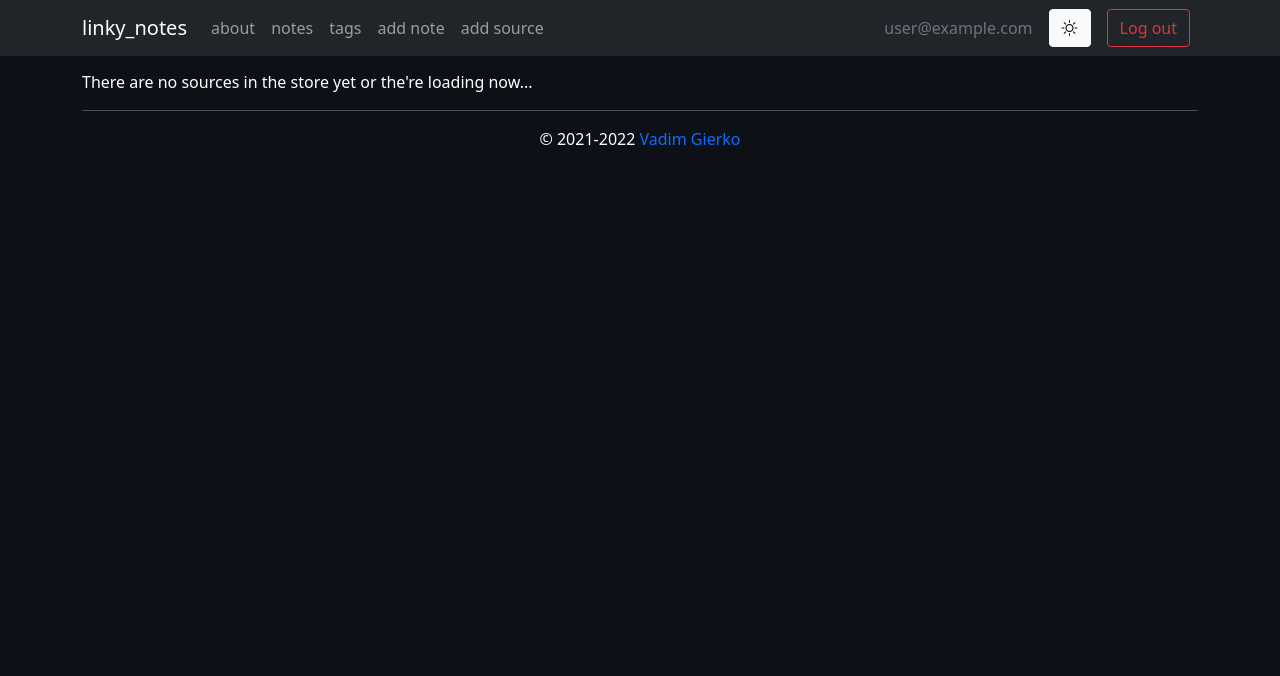
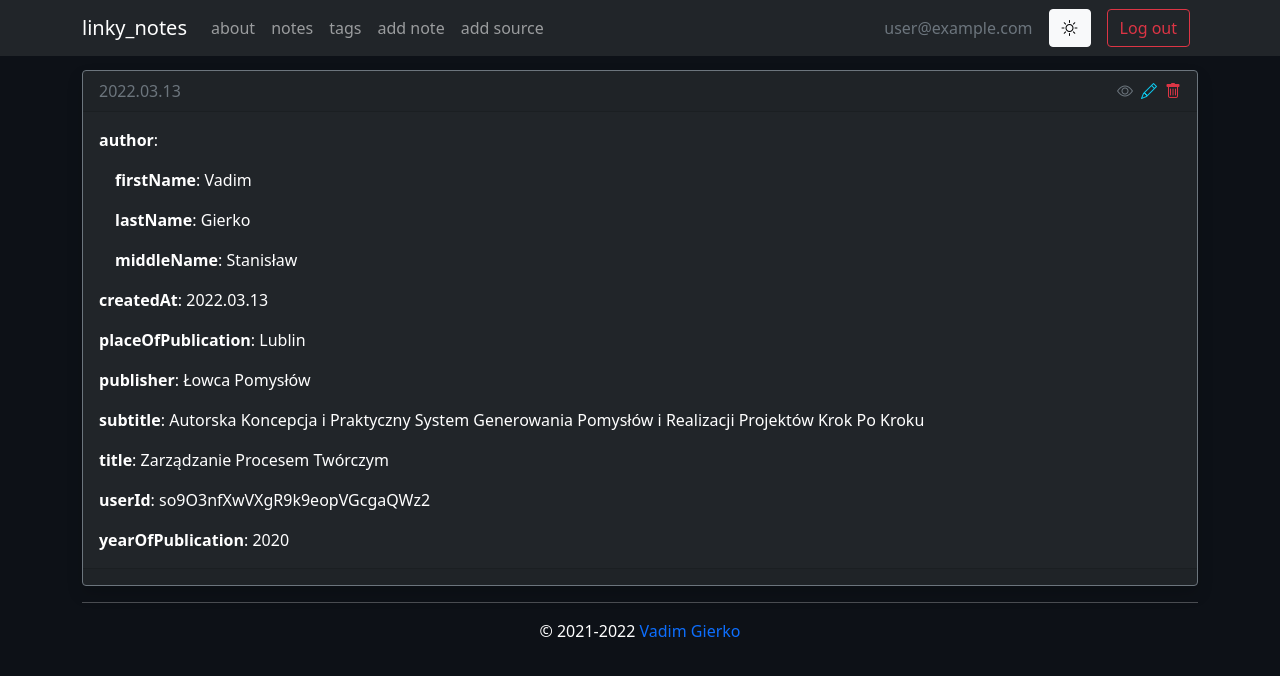
Before and after one commit to vadimgierko/linky-notes, a React (Create React App) app: page /#/sources in a window 1280 px wide. Shown: the top 676 px of the page. Built offline with nearby package versions, Linux system fonts and the light colour scheme; no server answers; the database is empty; sample sign-in values are in the browser's storage.

Commit message:
reusable customisable & flexible <List /> component completed, tested + readme

```diff
--- a/src/components/pages/Sources.js
+++ b/src/components/pages/Sources.js
@@ -1,12 +1,13 @@
 import { useTheme } from "../../hooks/use-theme";
 import { useStore } from "../../store/Store";
 import List from "../../reusable-components/molecules/List";
+import Card from "../../reusable-components/molecules/Card";
 
 export default function Sources() {
 	const { theme } = useTheme();
 	const { state } = useStore();
 
-	if (!state.user) return <p>You need to be logged to see your items!</p>;
+	//if (!state.user) return <p>You need to be logged to see your items!</p>;
 	if (!state.sources || !Object.entries(state.sources).length)
 		return (
 			<p className="sources-page">
@@ -22,9 +23,12 @@ export default function Sources() {
 			}}
 			className="sources-page"
 		>
-			<div className="sources-list">
-				<List items={state.sources} renderComponent="card" />
-			</div>
+			<List
+				items={state.sources}
+				ListItemComponent={Card}
+				itemCategoryNameInThePlural="sources"
+				itemCategoryNameInTheSingular="source"
+			/>
 		</div>
 	);
 }
--- a/src/reusable-components/molecules/Card.js
+++ b/src/reusable-components/molecules/Card.js
@@ -4,7 +4,13 @@ import PencilIconButton from "../../components/atoms/PencilIconButton";
 import TrashIconButton from "../../components/atoms/TrashIconButton";
 
 // if body prop includes text => add className="card-text" to <p>
-export default function Card({ item, itemKey, body, footer }) {
+// NOTE: now this Card is adapted for source item !!!!!!!!!!!!!!!!!!!!!!!!!!
+export default function Card({
+	item,
+	itemKey,
+	itemCategoryNameInThePlural,
+	itemCategoryNameInTheSingular,
+}) {
 	const { theme } = useTheme();
 
 	return (
@@ -21,8 +27,19 @@ export default function Card({ item, itemKey, body, footer }) {
 						{item.createdAt} {item.updatedAt ? "/ " + item.updatedAt : null}
 					</div>
 					<div className="col text-end">
-						<EyeIconButton link={"/sources/" + itemKey} />
-						<PencilIconButton link={"/sources/update-source/" + itemKey} />
+						<EyeIconButton
+							link={"/" + itemCategoryNameInThePlural + "/" + itemKey}
+						/>
+						<PencilIconButton
+							link={
+								"/" +
+								itemCategoryNameInThePlural +
+								"/update-" +
+								itemCategoryNameInTheSingular +
+								"/" +
+								itemKey
+							}
+						/>
 						<TrashIconButton
 							handleOnTrashButtonClick={
 								() => alert("There is no delete function for this item ;-)")
@@ -32,8 +49,27 @@ export default function Card({ item, itemKey, body, footer }) {
 					</div>
 				</div>
 			</div>
-			<div className="card-body">{body}</div>
-			<div className="card-footer text-muted">{footer}</div>
+			<div className="card-body">
+				{Object.keys(item).map((key) => {
+					return typeof item[key] === "string" ? (
+						<p key={key} className="card-text">
+							<strong>{key}</strong>: {item[key]}
+						</p>
+					) : (
+						<div key={key} className="mb-3">
+							<p className="card-text">
+								<strong>{key}</strong>:
+							</p>
+							{Object.keys(item[key]).map((subkey) => (
+								<p key={subkey} className="card-text ms-3">
+									<strong>{subkey}</strong>: {item[key][subkey]}
+								</p>
+							))}
+						</div>
+					);
+				})}
+			</div>
+			<div className="card-footer text-muted"></div>
 		</div>
 	);
 }
--- a/src/reusable-components/molecules/List.js
+++ b/src/reusable-components/molecules/List.js
@@ -1,8 +1,36 @@
-import Card from "./Card";
+/**
+ * Reusable, customisable & flexible List component.
+ *
+ * Props:
+ * - items {} (object containing list of objects)
+ * - ListItemComponent </> (any component we want to render as list item; passed without props => add props while mapping items)
+ * - itemCategoryNameInThePlural "" (needed for creating a link & conditional rendering in any <ListItemComponent />)
+ * - itemCategoryNameInTheSingular "" (needed for creating a link & conditional rendering in any <ListItemComponent />)
+ * - listStyle "" ("none" by default)
+ *
+ * NOTE:
+ *
+ * When you pass some custom ListItemComponent via props (for example Card or primitive/html tag like p or div)
+ * be aware that it must have props mentioned below:
+ * - item {}
+ * - itemKey ""
+ * - itemCategoryNameInThePlural
+ * - itemCategoryNameInTheSingular
+ * otherwise the component will be rendered with errors or not be rendered at all
+ *
+ * listStyle:
+ * - the list is unstyled (no bullets) by default + no paddingLeft
+ * - if you want unstyled list with no default paddinLeft, ommit listStyle prop or pass listStyle = "none"
+ * - possible values: "number", "disc", "square" etc.; when applied => paddingLeft will be set to 2rem automatically
+ */
 
-// TO DO: CARD MUST BE A PASSED PROP TO DO LIST FLEXIBLE & CUSTOMISABLE !!!
-
-export default function List({ items, renderComponent }) {
+export default function List({
+	items,
+	ListItemComponent,
+	itemCategoryNameInThePlural,
+	itemCategoryNameInTheSingular,
+	listStyle = "none",
+}) {
 	if (!items || !Object.entries(items).length)
 		return (
 			<p className="list">
@@ -11,40 +39,21 @@ export default function List({ items, renderComponent }) {
 		);
 
 	return (
-		<ul style={{ listStyle: "none" }}>
+		<ul
+			style={{
+				listStyle: listStyle,
+				paddingLeft: listStyle === "none" ? 0 : "2rem",
+			}}
+			className={itemCategoryNameInThePlural + "-list"}
+		>
 			{Object.keys(items).map((key) => (
-				<li key={key}>
-					{renderComponent === "card" ? (
-						<Card
-							item={items[key]}
-							itemKey={key}
-							body={
-								<>
-									{Object.keys(items[key]).map((subkey) => {
-										return typeof items[key][subkey] === "string" ? (
-											<p key={subkey}>
-												<strong>{subkey}</strong>: {items[key][subkey]}
-											</p>
-										) : (
-											<div key={subkey}>
-												<p>
-													<strong>{subkey}</strong>:
-												</p>
-												{Object.keys(items[key][subkey]).map((subsubkey) => (
-													<p key={subsubkey} className="ms-3">
-														<strong>{subsubkey}</strong>:{" "}
-														{items[key][subkey][subsubkey]}
-													</p>
-												))}
-											</div>
-										);
-									})}
-								</>
-							}
-						/>
-					) : (
-						items[key]
-					)}
+				<li key={key} className={itemCategoryNameInThePlural + "-list-item"}>
+					<ListItemComponent
+						item={items[key]}
+						itemKey={key}
+						itemCategoryNameInThePlural={itemCategoryNameInThePlural}
+						itemCategoryNameInTheSingular={itemCategoryNameInTheSingular}
+					/>
 				</li>
 			))}
 		</ul>
--- a/src/store/Store.js
+++ b/src/store/Store.js
@@ -32,9 +32,9 @@ export function StoreProvider({ children }) {
 				//================================================//
 
 				// this below is used to fetch sources (experimental feature, don't use it)
-				fetchFromDatabase("sources", user.uid, dispatch);
+				//fetchFromDatabase("sources", user.uid, dispatch);
 			} else {
-				dispatch({ type: "reset-state" });
+				//dispatch({ type: "reset-state" });
 				console.log("User is logged out. Store was reset.");
 			}
 		});
--- a/src/store/initState.js
+++ b/src/store/initState.js
@@ -3,7 +3,23 @@ export const INIT_STATE = {
 	items: null,
 	tags: null,
 	authors: null,
-	sources: null,
+	sources: {
+		fhsbdfb8u90u47yh3: {
+			author: {
+				firstName: "Vadim",
+				lastName: "Gierko",
+				middleName: "Stanisław",
+			},
+			createdAt: "2022.03.13",
+			placeOfPublication: "Lublin",
+			publisher: "Łowca Pomysłów",
+			subtitle:
+				"Autorska Koncepcja i Praktyczny System Generowania Pomysłów i Realizacji Projektów Krok Po Kroku",
+			title: "Zarządzanie Procesem Twórczym",
+			userId: "so9O3nfXwVXgR9k9eopVGcgaQWz2",
+			yearOfPublication: "2020",
+		},
+	},
 };
 
 // export const INIT_STATE = {
```
